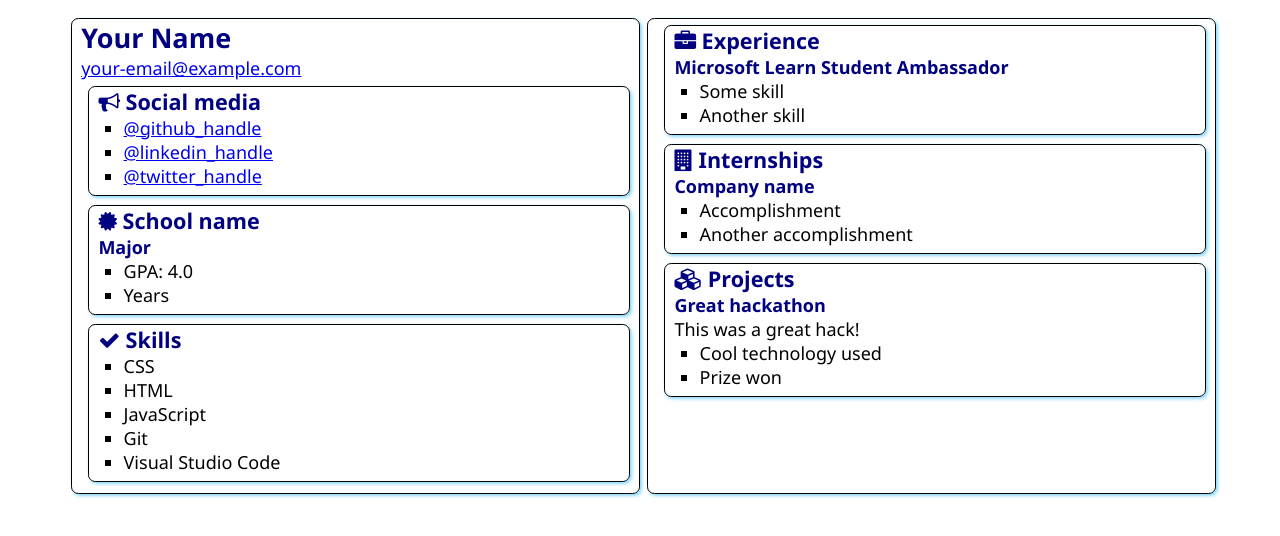
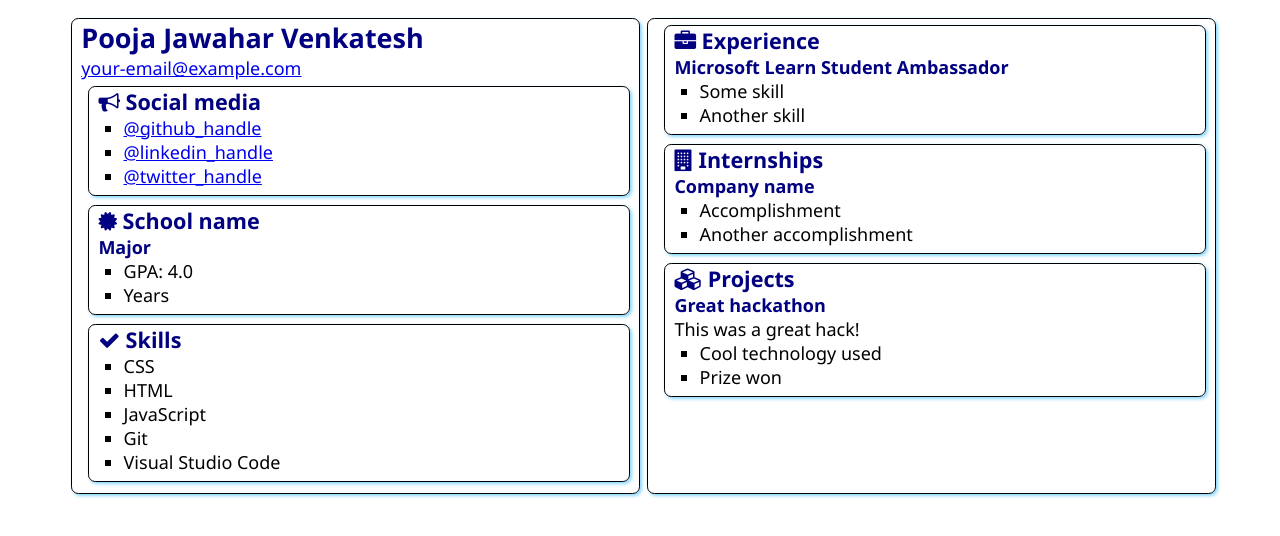
Before and after one commit to Pooja-positivity/SATechnicalOnboarding, a plain HTML site: page src/index.html in a window 1280 px wide. Drawn offline with Linux system fonts and the light colour scheme.

Commit message:
Added My Name
added my name using visual studio code

```diff
--- a/src/index.html
+++ b/src/index.html
@@ -12,7 +12,7 @@
 <body>
     <main>
         <article class="box">
-            <h1>Your Name</h1>
+            <h1>Pooja Jawahar Venkatesh</h1>
             <div><a href="mailto:your.email@example.com">your-email@example.com</a></div>
 
             <section class="box">
```
